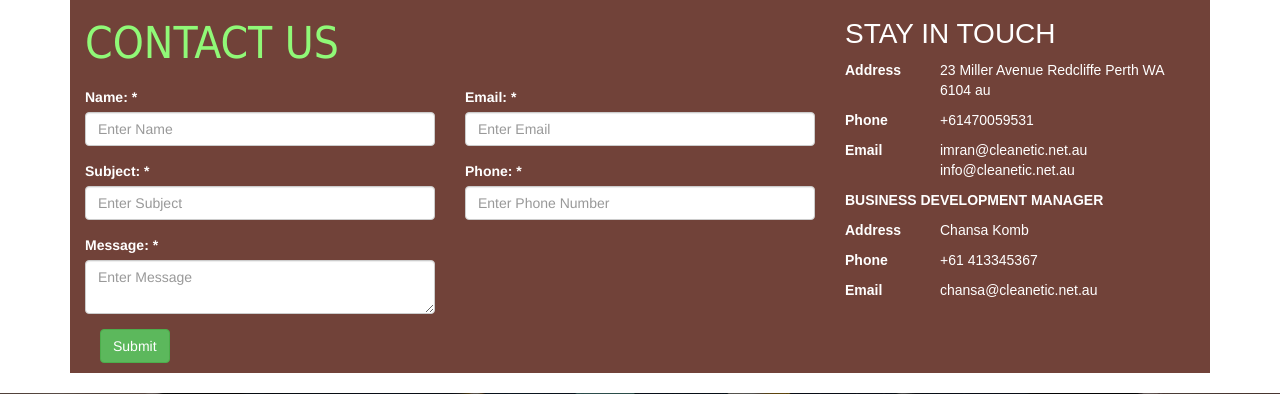
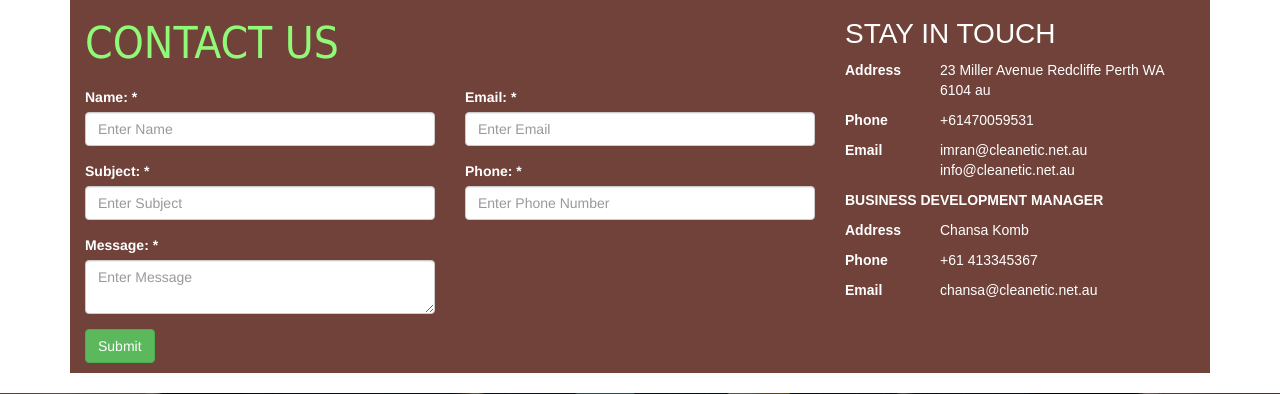
Before and after one commit to snomannaseem/cleanetic, a PHP site: page /contact.php in a window 1280 px wide. Shown: the part 625-1019 px from the top of the page. Run offline with PHP 8.4, Linux system fonts and the light colour scheme; some libraries are stand-ins or nearby versions.

Commit message:
change submit button

```diff
--- a/contact.php
+++ b/contact.php
@@ -108,10 +108,7 @@
                             </div>
                         </div>
                     </div>
-
-                    <div class="col-md-7">
-                        <button type="submit" name="submit" class="btn btn-success">Submit</button>
-                    </div>
+                    <button type="submit" name="submit" class="btn btn-success">Submit</button>
                 </form>
             </div>
 
```
